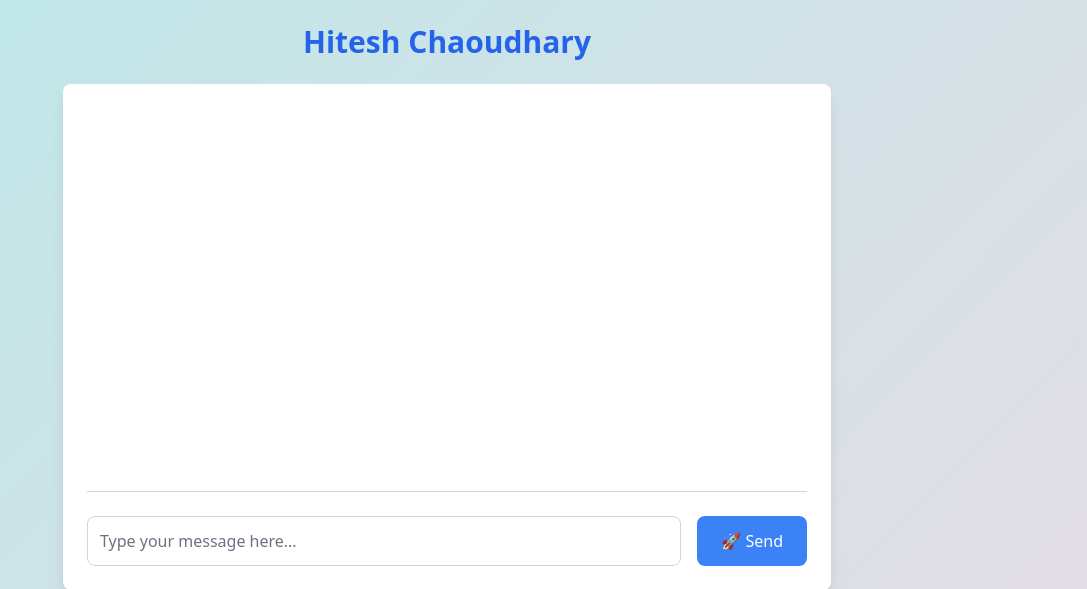
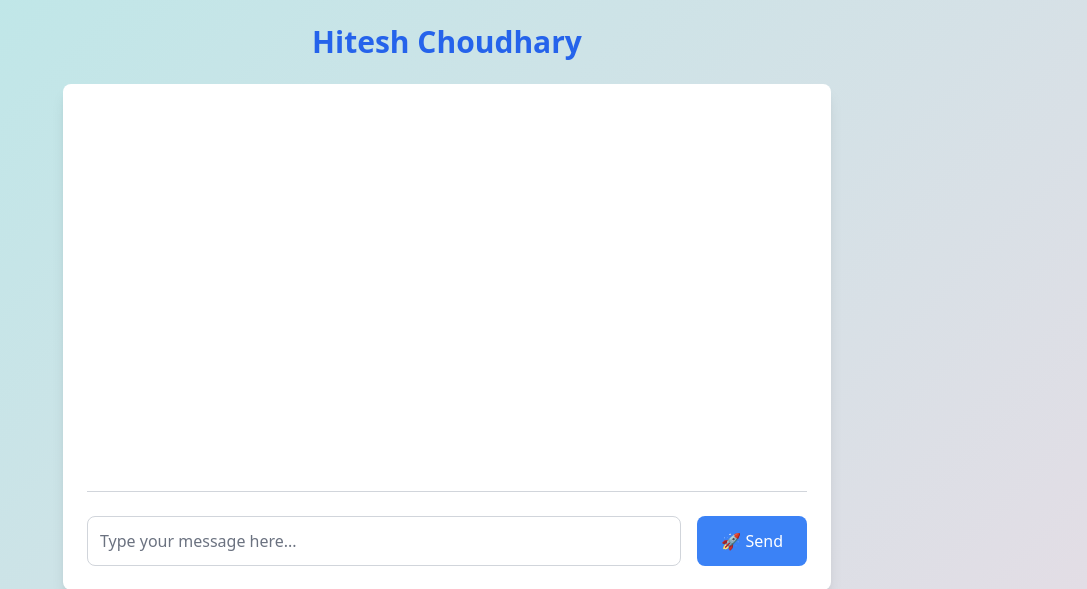
Before and after one commit to YogyashriPatil/persona-ai-hitesh-piyush-sir, a Django app: template templates/hiteshsirchat.html in a window 1280 px wide. Shown: the top 589 px of the page, without its empty margins (193-1280 px from the left). Run offline with Django 5.2, Linux system fonts and the light colour scheme; the template is opened without the code that fills it, so the values that code supplies are empty; some libraries are stand-ins or nearby versions.

Commit message:
Project completed

```diff
--- a/templates/hiteshsirchat.html
+++ b/templates/hiteshsirchat.html
@@ -32,7 +32,7 @@
     </style>
 </head>
 <body class="bg-gray-100 flex flex-col items-center p-6 min-h-screen">
-    <h1 class="text-3xl font-semibold mb-6 text-center text-blue-600">Hitesh Chaoudhary</h1>
+    <h1 class="text-3xl font-semibold mb-6 text-center text-blue-600">Hitesh Choudhary</h1>
 
     <div class="w-full max-w-3xl bg-white p-6 rounded-lg shadow-lg flex flex-col">
         <div id="messages" class="h-96 overflow-y-auto mb-6 border-b border-gray-300 pb-4 flex flex-col gap-2">
```
